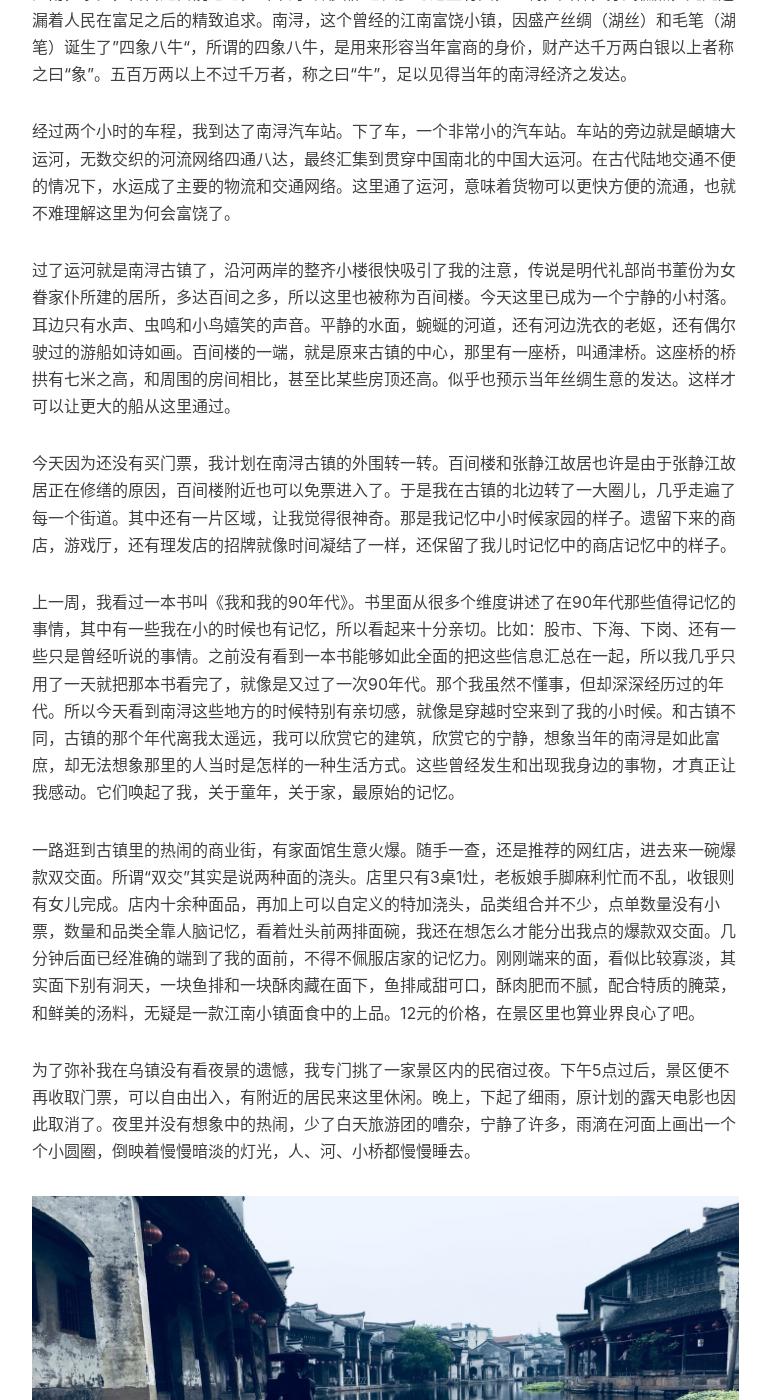
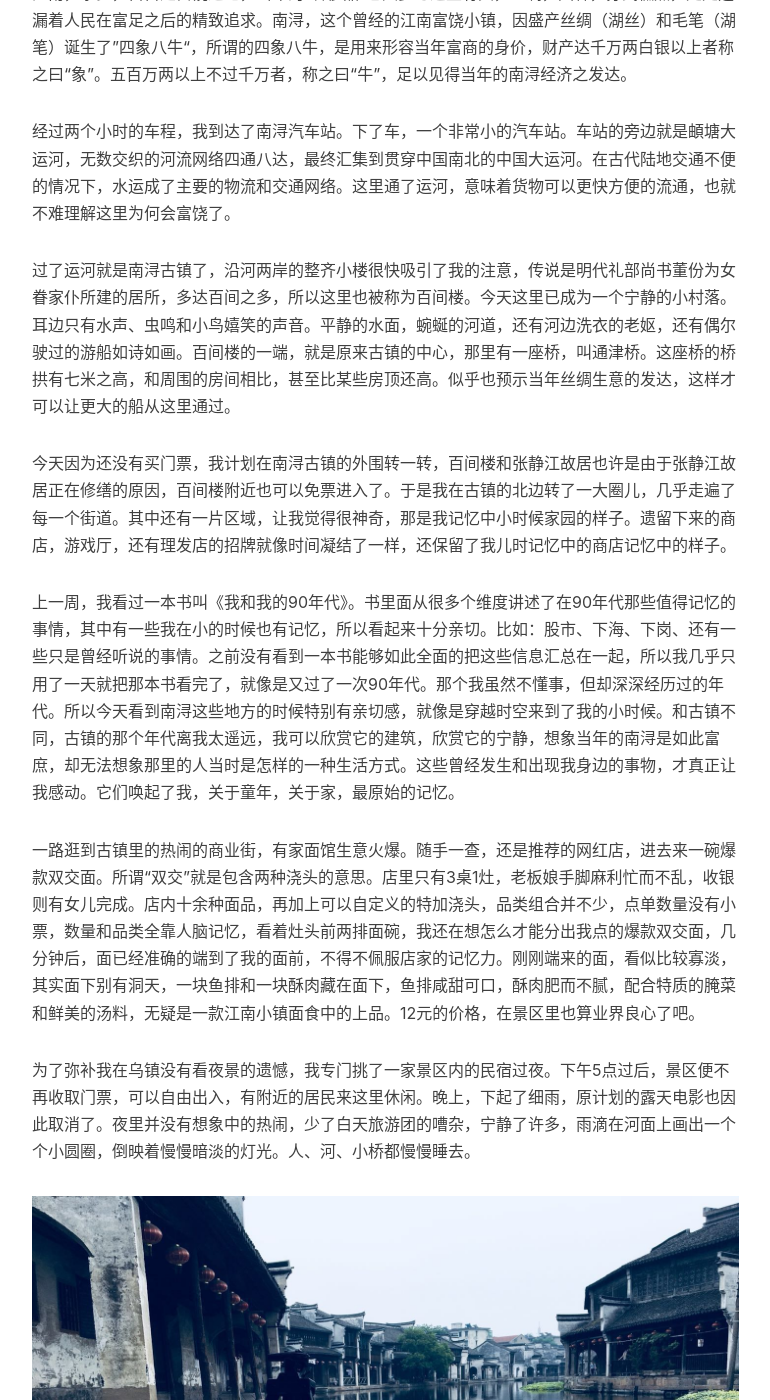
Before and after one commit to windea/windea.github.io, a Jekyll site: the page built from _posts/2018-05-16-Travel-to-Nanxun.md, in a window 1280 px wide and 1400 px high, scrolled down 686 px. Shown: the whole window, without its empty margins (233-1003 px from the left). Built offline with Jekyll 4.4.1, drawn with Linux system fonts in a browser that asks for light colours; nearby versions of some CDN libraries; comment, search, counter and statistics services are not loaded.

Commit message:
Update 2018-05-16-Travel-to-Nanxun.md

```diff
--- a/_posts/2018-05-16-Travel-to-Nanxun.md
+++ b/_posts/2018-05-16-Travel-to-Nanxun.md
@@ -16,15 +16,15 @@ categories: Personal
 
 经过两个小时的车程，我到达了南浔汽车站。下了车，一个非常小的汽车站。车站的旁边就是頔塘大运河，无数交织的河流网络四通八达，最终汇集到贯穿中国南北的中国大运河。在古代陆地交通不便的情况下，水运成了主要的物流和交通网络。这里通了运河，意味着货物可以更快方便的流通，也就不难理解这里为何会富饶了。
 
-过了运河就是南浔古镇了，沿河两岸的整齐小楼很快吸引了我的注意，传说是明代礼部尚书董份为女眷家仆所建的居所，多达百间之多，所以这里也被称为百间楼。今天这里已成为一个宁静的小村落。耳边只有水声、虫鸣和小鸟嬉笑的声音。平静的水面，蜿蜒的河道，还有河边洗衣的老妪，还有偶尔驶过的游船如诗如画。百间楼的一端，就是原来古镇的中心，那里有一座桥，叫通津桥。这座桥的桥拱有七米之高，和周围的房间相比，甚至比某些房顶还高。似乎也预示当年丝绸生意的发达。这样才可以让更大的船从这里通过。
+过了运河就是南浔古镇了，沿河两岸的整齐小楼很快吸引了我的注意，传说是明代礼部尚书董份为女眷家仆所建的居所，多达百间之多，所以这里也被称为百间楼。今天这里已成为一个宁静的小村落。耳边只有水声、虫鸣和小鸟嬉笑的声音。平静的水面，蜿蜒的河道，还有河边洗衣的老妪，还有偶尔驶过的游船如诗如画。百间楼的一端，就是原来古镇的中心，那里有一座桥，叫通津桥。这座桥的桥拱有七米之高，和周围的房间相比，甚至比某些房顶还高。似乎也预示当年丝绸生意的发达，这样才可以让更大的船从这里通过。
 
-今天因为还没有买门票，我计划在南浔古镇的外围转一转。百间楼和张静江故居也许是由于张静江故居正在修缮的原因，百间楼附近也可以免票进入了。于是我在古镇的北边转了一大圈儿，几乎走遍了每一个街道。其中还有一片区域，让我觉得很神奇。那是我记忆中小时候家园的样子。遗留下来的商店，游戏厅，还有理发店的招牌就像时间凝结了一样，还保留了我儿时记忆中的商店记忆中的样子。
+今天因为还没有买门票，我计划在南浔古镇的外围转一转，百间楼和张静江故居也许是由于张静江故居正在修缮的原因，百间楼附近也可以免票进入了。于是我在古镇的北边转了一大圈儿，几乎走遍了每一个街道。其中还有一片区域，让我觉得很神奇，那是我记忆中小时候家园的样子。遗留下来的商店，游戏厅，还有理发店的招牌就像时间凝结了一样，还保留了我儿时记忆中的商店记忆中的样子。
 
 上一周，我看过一本书叫《我和我的90年代》。书里面从很多个维度讲述了在90年代那些值得记忆的事情，其中有一些我在小的时候也有记忆，所以看起来十分亲切。比如：股市、下海、下岗、还有一些只是曾经听说的事情。之前没有看到一本书能够如此全面的把这些信息汇总在一起，所以我几乎只用了一天就把那本书看完了，就像是又过了一次90年代。那个我虽然不懂事，但却深深经历过的年代。所以今天看到南浔这些地方的时候特别有亲切感，就像是穿越时空来到了我的小时候。和古镇不同，古镇的那个年代离我太遥远，我可以欣赏它的建筑，欣赏它的宁静，想象当年的南浔是如此富庶，却无法想象那里的人当时是怎样的一种生活方式。这些曾经发生和出现我身边的事物，才真正让我感动。它们唤起了我，关于童年，关于家，最原始的记忆。
 
-一路逛到古镇里的热闹的商业街，有家面馆生意火爆。随手一查，还是推荐的网红店，进去来一碗爆款双交面。所谓“双交”其实是说两种面的浇头。店里只有3桌1灶，老板娘手脚麻利忙而不乱，收银则有女儿完成。店内十余种面品，再加上可以自定义的特加浇头，品类组合并不少，点单数量没有小票，数量和品类全靠人脑记忆，看着灶头前两排面碗，我还在想怎么才能分出我点的爆款双交面。几分钟后面已经准确的端到了我的面前，不得不佩服店家的记忆力。刚刚端来的面，看似比较寡淡，其实面下别有洞天，一块鱼排和一块酥肉藏在面下，鱼排咸甜可口，酥肉肥而不腻，配合特质的腌菜，和鲜美的汤料，无疑是一款江南小镇面食中的上品。12元的价格，在景区里也算业界良心了吧。
+一路逛到古镇里的热闹的商业街，有家面馆生意火爆。随手一查，还是推荐的网红店，进去来一碗爆款双交面。所谓“双交”就是包含两种浇头的意思。店里只有3桌1灶，老板娘手脚麻利忙而不乱，收银则有女儿完成。店内十余种面品，再加上可以自定义的特加浇头，品类组合并不少，点单数量没有小票，数量和品类全靠人脑记忆，看着灶头前两排面碗，我还在想怎么才能分出我点的爆款双交面，几分钟后，面已经准确的端到了我的面前，不得不佩服店家的记忆力。刚刚端来的面，看似比较寡淡，其实面下别有洞天，一块鱼排和一块酥肉藏在面下，鱼排咸甜可口，酥肉肥而不腻，配合特质的腌菜和鲜美的汤料，无疑是一款江南小镇面食中的上品。12元的价格，在景区里也算业界良心了吧。
 
-为了弥补我在乌镇没有看夜景的遗憾，我专门挑了一家景区内的民宿过夜。下午5点过后，景区便不再收取门票，可以自由出入，有附近的居民来这里休闲。晚上，下起了细雨，原计划的露天电影也因此取消了。夜里并没有想象中的热闹，少了白天旅游团的嘈杂，宁静了许多，雨滴在河面上画出一个个小圆圈，倒映着慢慢暗淡的灯光，人、河、小桥都慢慢睡去。
+为了弥补我在乌镇没有看夜景的遗憾，我专门挑了一家景区内的民宿过夜。下午5点过后，景区便不再收取门票，可以自由出入，有附近的居民来这里休闲。晚上，下起了细雨，原计划的露天电影也因此取消了。夜里并没有想象中的热闹，少了白天旅游团的嘈杂，宁静了许多，雨滴在河面上画出一个个小圆圈，倒映着慢慢暗淡的灯光。人、河、小桥都慢慢睡去。
 
 ![image](http://www.iamyuchao.com/wp-content/uploads/2018/NanXun/3.jpeg)
 
```
